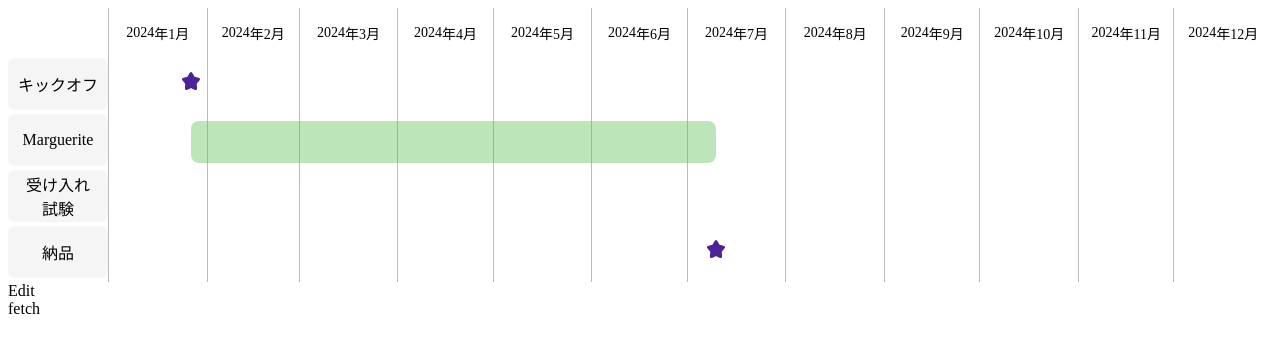
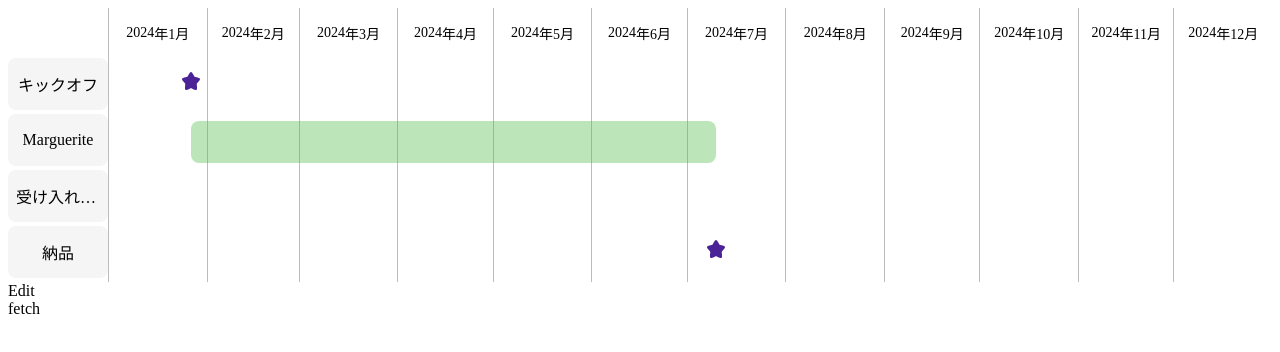
Before and after one commit to GZ123123/task-timelime, a React (Vite) app: page / in a window 1280 px wide. Shown: the top 352 px of the page. Built offline with nearby package versions, Linux system fonts and the light colour scheme.

Commit message:
update: feedback

```diff
--- a/src/components/Custom/Group.jsx
+++ b/src/components/Custom/Group.jsx
@@ -2,6 +2,7 @@ import types from "prop-types";
 import { useEffect, useMemo, useRef, useState } from "react";
 
 import { GROUP_TYPES, MODES } from "../../constants";
+import { Tooltip } from "./Tooltip";
 
 let dragging = null;
 
@@ -176,7 +177,8 @@ export function Group({
   if (mode === MODES.VIEW) {
     return (
       <div className="group-item">
-        <div>{group.title}</div>
+        {/* <div className="title">{group.title}</div> */}
+        <Tooltip className="title" text={group.title}>{group.title}</Tooltip>
       </div>
     );
   }
@@ -221,7 +223,7 @@ export function Group({
           </div>
         ) : (
           <div className="form-control">
-            <span onClick={onEdit}>{group.title}</span>
+            <Tooltip className="title" text={group.title} onClick={onEdit}>{group.title}</Tooltip>
             {isProcess && (
               <div
                 className="drag-handler"
--- /dev/null
+++ b/src/components/Custom/Tooltip.jsx
@@ -0,0 +1,68 @@
+import clsx from "clsx";
+import PropTypes from "prop-types";
+import { useEffect, useRef, useState } from "react";
+import { createPortal } from "react-dom";
+
+export function Tooltip({ text, className, children, ...props }) {
+  const activatedRef = useRef(false);
+
+  const [position, setPosition] = useState(null);
+
+  const onMouseMove = (e) => {
+    const target = e.target;
+
+    if (target.clientWidth < target.scrollWidth) {
+      activatedRef.current = true;
+
+      if (activatedRef.current) {
+        setPosition({ top: e.pageY + 2, left: e.pageX + 2 });
+      }
+    }
+  };
+
+  const onMouseLeave = () => {
+    activatedRef.current = false;
+    setPosition(null);
+  };
+
+  useEffect(() => {
+    const updatePosition = (e) => {
+      if (activatedRef.current) {
+        setPosition({ top: e.pageY + 2, left: e.pageX + 2 });
+      }
+    };
+
+    window.addEventListener("mousemove", updatePosition);
+
+    return () => {
+      window.addEventListener("mousemove", updatePosition);
+    };
+  }, []);
+
+  return (
+    <div
+      className={clsx("tooltip-container", className)}
+      onMouseMove={onMouseMove}
+      onMouseLeave={onMouseLeave}
+      {...props}
+    >
+      {children}
+      {position &&
+        createPortal(
+          <div
+            className="react-calendar-timeline-tooltip"
+            style={{ top: `${position.top}px`, left: `${position.left}px` }}
+          >
+            {text}
+          </div>,
+          document.body
+        )}
+    </div>
+  );
+}
+
+Tooltip.propTypes = {
+  text: PropTypes.string,
+  className: PropTypes.string,
+  children: PropTypes.node,
+};
--- a/src/main.css
+++ b/src/main.css
@@ -178,10 +178,27 @@
   display: flex;
   align-items: center;
   justify-content: center;
+  overflow: hidden;
 
   text-wrap: pretty;
   line-height: normal;
   text-align: center;
+}
+.react-calendar-timeline .group-item .title {
+  white-space: nowrap;
+  overflow: hidden;
+  text-overflow: ellipsis;
+}
+
+.react-calendar-timeline-tooltip {
+  position: absolute;
+  /* transparent backfound color */
+  background-color: rgba(0, 0, 0, 0.5);
+  color: #fff;
+  padding: 5px 10px;
+  border-radius: 4px;
+  font-size: 14px;
+  z-index: 1000;
 }
 .react-calendar-timeline .group-item .form-control {
   width: 100%;
@@ -190,7 +207,7 @@
   justify-content: space-between;
   align-items: center;
 }
-.react-calendar-timeline .group-item .form-control span {
+.react-calendar-timeline .group-item .form-control .title {
   cursor: pointer;
   width: 100%;
 }
@@ -208,3 +225,7 @@
 .rct-sidebar.dragging .group-item * {
   pointer-events: none;
 }
+
+.react-calendar-timeline .group-item {
+
+}
```
